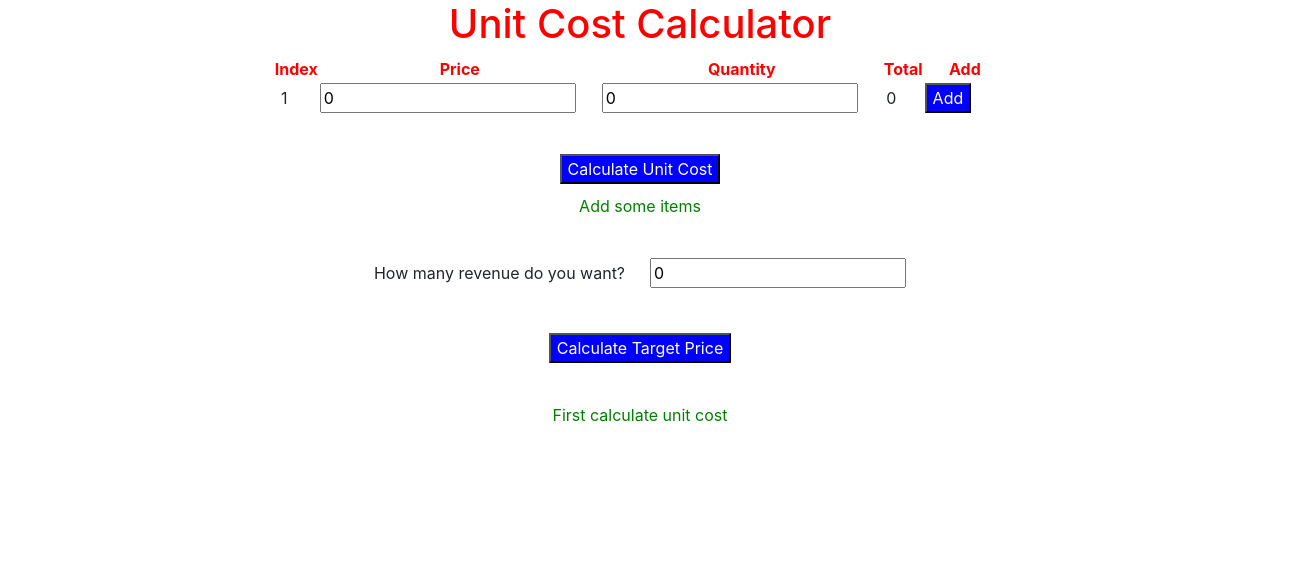
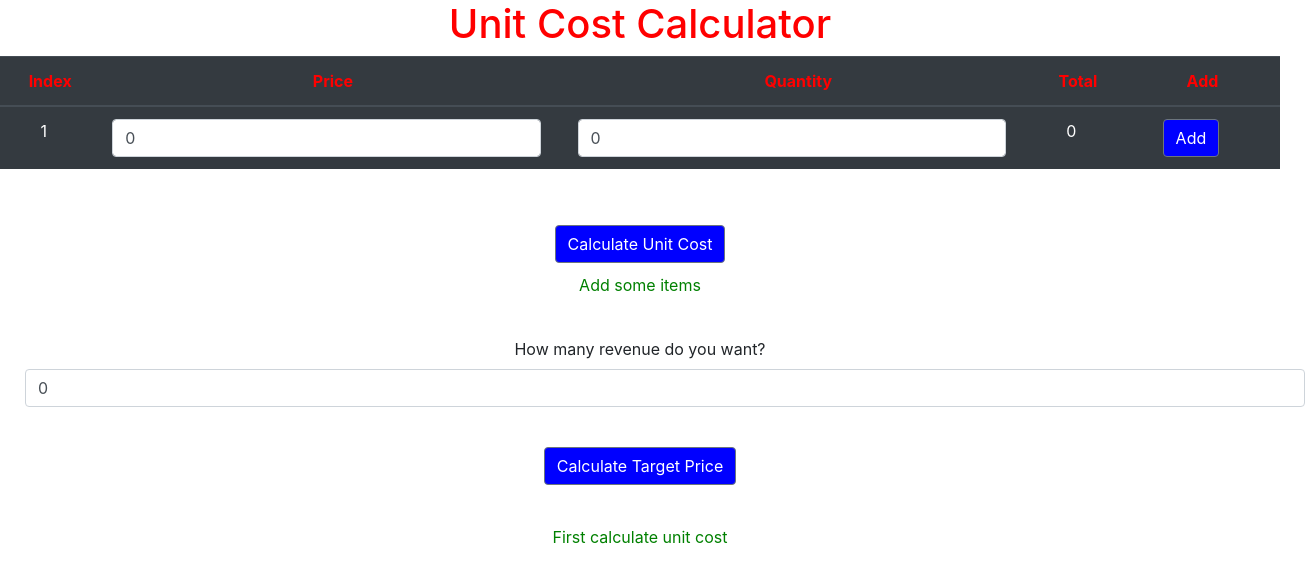
Before and after one commit to simsekonur/unit-cost-calculator, a React (Create React App) app: page / in a window 1280 px wide. Shown: the top 582 px of the page, 1305 px wide, since content can reach past the window. Built offline with nearby package versions, Linux system fonts and the light colour scheme.

Commit message:
Make some ui changes

```diff
--- a/src/App.css
+++ b/src/App.css
@@ -1,9 +1,8 @@
 .App {
   text-align: center;
-  justify-content:space-between;
+  justify-content:center;
   align-items: center;
   margin: 0 auto;
-
 }
 
 table {
--- a/src/App.js
+++ b/src/App.js
@@ -1,5 +1,6 @@
 import React, { useState } from "react";
 import './App.css';
+import { Button,Input,Table } from "reactstrap";
 export default function App(){
 
   const [items, setItems] = useState([{index:0, quantity:0, price:0, total:0}])
@@ -67,7 +68,7 @@
     <div  className='App'>
       <h1 style={{ color:'red'}}> Unit Cost Calculator </h1>
       <div>
-        <table >
+        <Table dark>
           <thead style={{color: 'red'}}>
             {tableHeader}
           </thead>
@@ -78,17 +79,21 @@
               {index +1}
             </td>
             <td style={{paddingRight:'25px'}}>
-            <input
+            <Input
                 style={{display:'flex'}}
                 type='number'
+                inputMode='decimal'
+                autoComplete='one-time-code'
                 value={item.price}
                 onChange={(e) => handlePriceChange(e,index)}
               />
             </td>
           <td style={{paddingRight:'25px'}}>
-          <input
+          <Input
                 style={{display:'flex'}}
                 type='number'
+                inputMode='decimal'
+                autoComplete='one-time-code'
                 value={item.quantity}
                 onChange={(e) => handleQuantityChange(e,index)}
               />
@@ -97,42 +102,41 @@
               {item.total}
           </td>
           <td style={{paddingRight:'35px'}}>
-            <button style={{backgroundColor:'blue', color:'white'}} onClick={handleAddRow}>
+            <Button style={{backgroundColor:'blue', color:'white'}} onClick={handleAddRow}>
               Add
-            </button>
+            </Button>
           </td>
           </tr>
           )}
           </tbody>
-        </table>
+        </Table>
 
       </div>
-      <button style={{ marginTop: '40px', marginBottom:'10px', backgroundColor:'blue', color:'white'}} onClick={handleCalculate}>
+      <Button style={{ marginTop: '40px', marginBottom:'10px', backgroundColor:'blue', color:'white'}} onClick={handleCalculate}>
         Calculate Unit Cost
-      </button>
+      </Button>
 
       {result !== 0.0 ? <div><p style={{color:'green', marginTop:'20px'}}>Quantity: {howMany} </p>
       <p style={{color:'green', marginTop:'20px',marginBottom:'40px'}}>Unit Cost: {result}</p>
       </div>
 
       : <p style= {{color:'green', marginBottom:'40px'}}>Add some items</p>}
-      <div>
       <label>How many revenue do you want?</label>
-      <input
-        style={{marginLeft:'25px'}}
+      <Input
+        style={{ marginLeft:'25px', maxWidth:'400', display:'flex' }}
         type='number'
+        autoComplete='one-time-code'
         value={revenue}
         onChange={handleRevenueChange}
       />
-        <div>
-        <button style={{marginTop: '40px', marginBottom:'40px', backgroundColor:'blue', color:'white'}} onClick={calculateTarget}>
-          Calculate Target Price
-        </button>
-        </div>
-      {targetPrice !== 0.0 ? <p style={{color:'green', marginBottom:'40px'}}>You should sell all of them to {targetPrice} to obtain this revenue</p>
-      : <p style= {{color:'green', marginBottom:'40px'}}>First calculate unit cost</p>}
-      </div>
+    <div>
+    <Button style={{marginTop: '40px', marginBottom:'40px', backgroundColor:'blue', color:'white'}} onClick={calculateTarget}>
+      Calculate Target Price
+    </Button>
     </div>
+  {targetPrice !== 0.0 ? <p style={{color:'green', marginBottom:'40px'}}>You should sell all of them to {targetPrice} to obtain this revenue</p>
+  : <p style= {{color:'green', marginBottom:'40px'}}>First calculate unit cost</p>}
+  </div>
   );
 
 }
```
